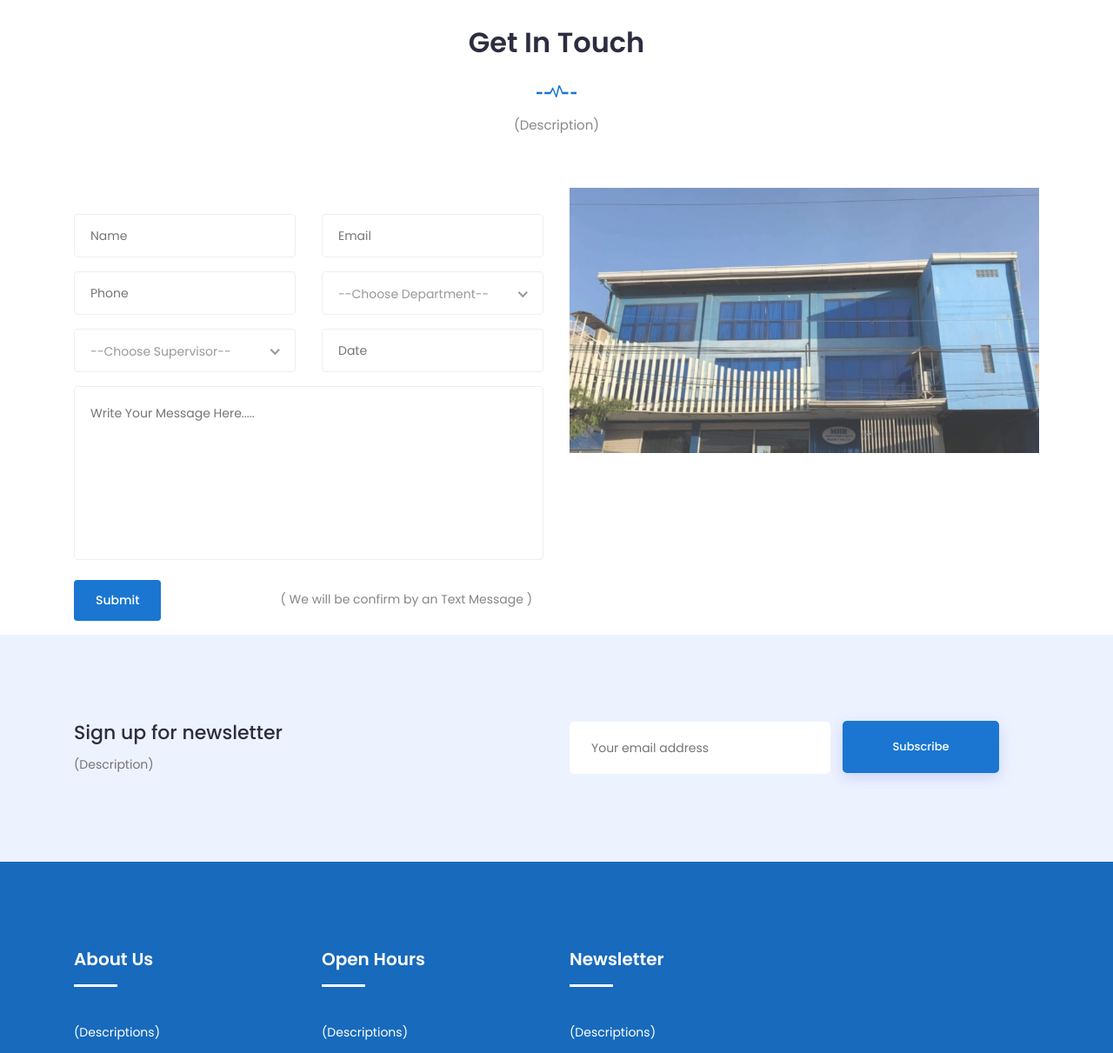
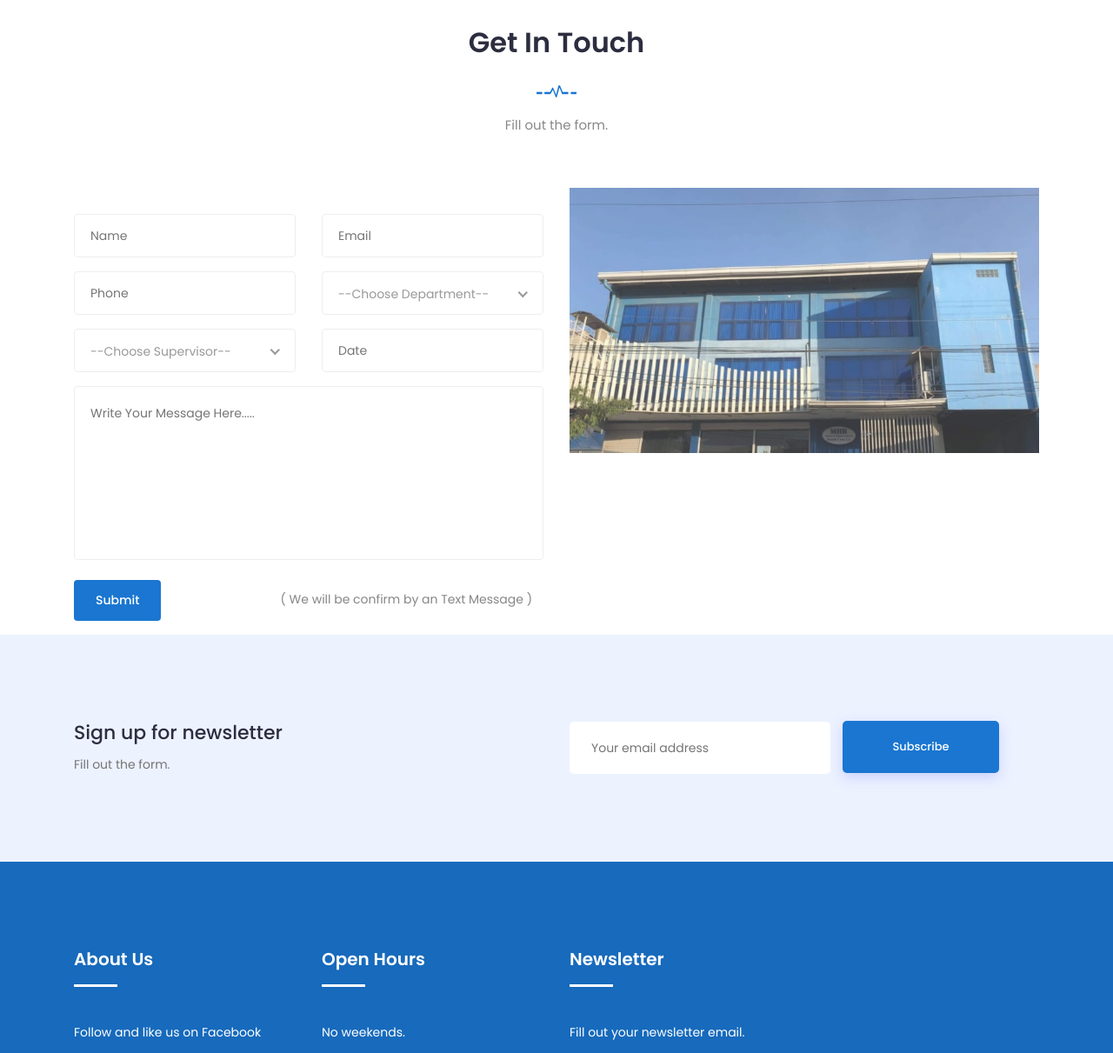
Before and after one commit to edmarcres18/mhrpciofficialweb, a plain HTML site: page index.html in a window 1280 px wide. Shown: the part 5500-6711 px from the top of the page at 87% size. Drawn offline with Linux system fonts and the light colour scheme; a script that the page names is missing.

Commit message:
Update index.html

```diff
--- a/index.html
+++ b/index.html
@@ -660,7 +660,7 @@
 						<div class="section-title">
 							<h2>Get in touch</h2>
 							<img src="img/section-img.png" alt="#">
-							<p>(Description)</p>
+							<p>Fill out the form.</p>
 						</div>
 					</div>
 				</div>
@@ -752,7 +752,7 @@
 						<!-- Start Newsletter Form -->
 						<div class="subscribe-text ">
 							<h6>Sign up for newsletter</h6>
-							<p class="">(Description)</p>
+							<p class="">Fill out the form.</p>
 						</div>
 						<!-- End Newsletter Form -->
 					</div>
@@ -781,7 +781,7 @@
 						<div class="col-lg-3 col-md-6 col-12">
 							<div class="single-footer">
 								<h2>About Us</h2>
-								<p>(Descriptions)</p>
+								<p>Follow and like us on Facebook</p>
 								<!-- Social -->
 								<ul class="social">
 									<li><a href="https://www.facebook.com/profile.php?id=61556283472433"><i class="icofont-facebook"></i></a></li>
@@ -794,7 +794,7 @@
 						<div class="col-lg-3 col-md-6 col-12">
 							<div class="single-footer">
 								<h2>Open Hours</h2>
-								<p>(Descriptions)</p>
+								<p>No weekends.</p>
 								<ul class="time-sidual">
 									<li class="day">Monday - Friday <span>8:00 AM-5:00 PM</span></li>
 								</ul>
@@ -803,7 +803,7 @@
 						<div class="col-lg-3 col-md-6 col-12">
 							<div class="single-footer">
 								<h2>Newsletter</h2>
-								<p>(Descriptions)</p>
+								<p>Fill out your newsletter email.</p>
 								<form action="mail.php" method="get" target="_blank" class="newsletter-inner" netlify>
 									<input name="email" placeholder="Email Address" class="common-input" onfocus="this.placeholder = ''"
 										onblur="this.placeholder = 'Your email address'" required="" type="email">
```
